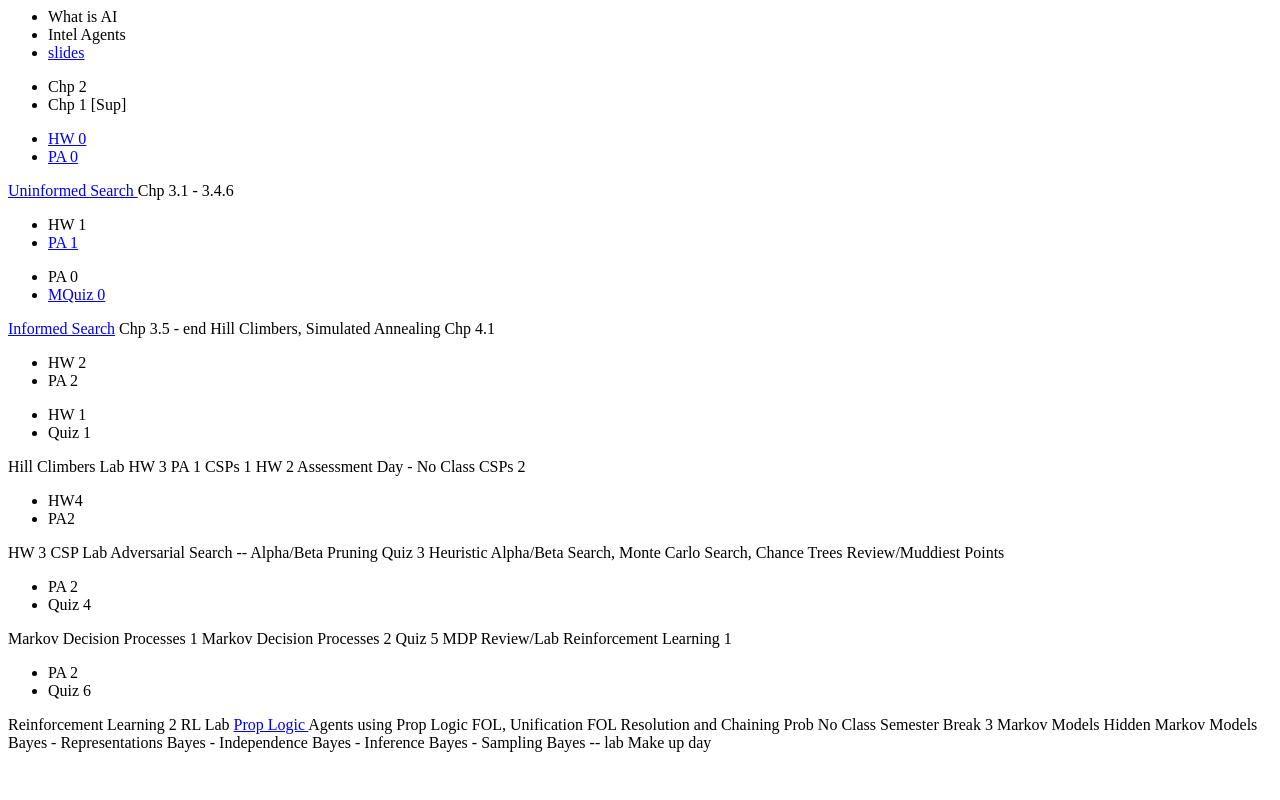
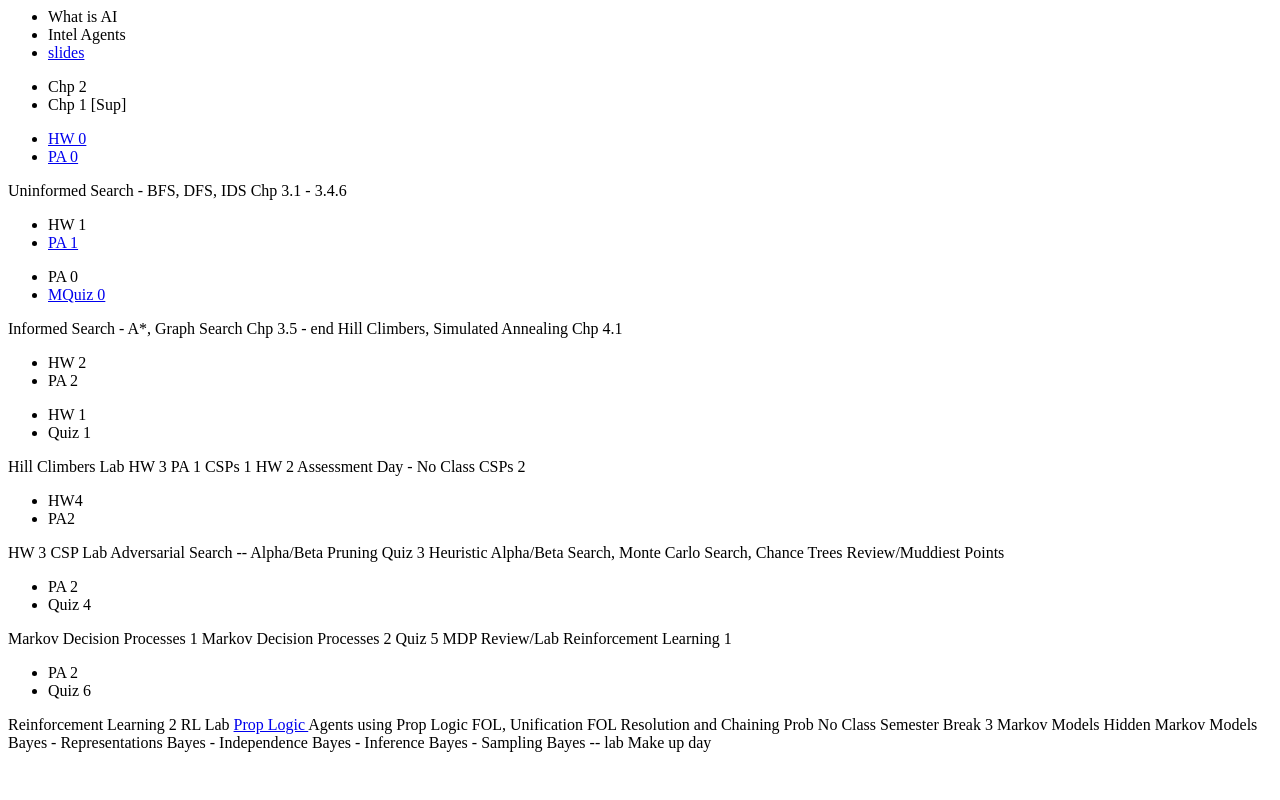
Before and after one commit to molloykp/AIClass, a PHP site: page /cs444_Calendar_Data.php in a window 1280 px wide. Run offline with PHP 8.4, Linux system fonts and the light colour scheme.

Commit message:
More calendar fixes

```diff
--- a/wwwMolloy/Calendar2021.csv
+++ b/wwwMolloy/Calendar2021.csv
@@ -1,7 +1,7 @@
 week,day,withinWeek,topic(s),reading,assignment/lab,due
 1,2,1,What is AI;Intel Agents;slides(slides/01_IntroAndAgents.pdf),Chp 2; Chp 1 [Sup],HW 0 (hw/hw0/hw0.pdf); PA 0 (PAs/PA.php?paNumber=0),
-1,4,2,"Uninformed Search (BFS, DFS, IDS)",Chp 3.1 - 3.4.6,HW 1; PA 1(PAs/PA.php?paNumber=1),PA 0; MQuiz 0(mquizzes/mquiz0/mquiz0.php)
-2,2,1,"Informed Search(A*, Graph Search)",Chp 3.5 - end, ,
+1,4,2,"Uninformed Search - BFS, DFS, IDS",Chp 3.1 - 3.4.6,HW 1; PA 1(PAs/PA.php?paNumber=1),PA 0; MQuiz 0(mquizzes/mquiz0/mquiz0.php)
+2,2,1,"Informed Search - A*, Graph Search ",Chp 3.5 - end, ,
 2,4,2,"Hill Climbers, Simulated Annealing",Chp 4.1,HW 2; PA 2,HW 1; Quiz 1
 3,2,1,Hill Climbers Lab,,HW 3,PA 1
 3,4,2,CSPs 1,, ,HW 2
--- a/wwwMolloy/cs444_Calendar_Data.php
+++ b/wwwMolloy/cs444_Calendar_Data.php
@@ -45,7 +45,7 @@
     <td id="WeekNoNumber"></td>
     <td style="text-align: left" id="WeekRowDate_1_4"></td>
     <td> <!-- Topics -->
-        <a href="BFS, DFS, IDS">Uninformed Search </a>
+        Uninformed Search - BFS, DFS, IDS
     </td>
     <td> <!-- Readings -->
         Chp 3.1 - 3.4.6
@@ -80,7 +80,7 @@
     <td id="WeekNumber"></td>
     <td style="text-align: left" id="WeekRowDate_2_2"></td>
     <td> <!-- Topics -->
-        <a href="A*, Graph Search">Informed Search</a>
+        Informed Search - A*, Graph Search
     </td>
     <td> <!-- Readings -->
         Chp 3.5 - end
```
